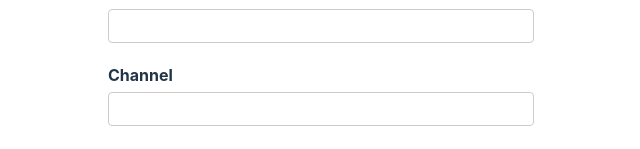
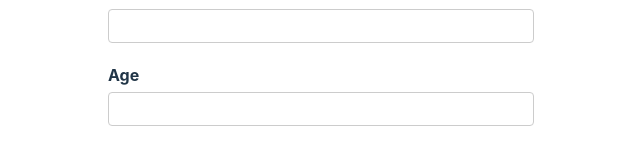
Before and after one commit to virat-sr/React-Form-Hooks, a React (Vite) app: page / in a window 1280 px wide. Shown: the part 135-284 px from the top of the page, without its empty margins (319-959 px from the left). Built offline with nearby package versions, Linux system fonts and the light colour scheme.

Commit message:
Channel changed to age

```diff
--- a/src/components/YoutubeForm.tsx
+++ b/src/components/YoutubeForm.tsx
@@ -55,12 +55,12 @@ const YoutubeForm = () => {
           <p className="error">{errors.username?.message}</p>
         </div>
         <div className="form-control">
-          <label htmlFor="channel">Channel</label>
+          <label htmlFor="age">Age</label>
           <input
             type="text"
-            id="channel"
-            {...register("channel", {
-              required: "Channel is required",
+            id="age"
+            {...register("age", {
+              required: "age is required",
             })}
           />
           <p className="error">{errors.username?.message}</p>
--- a/src/types/form.ts
+++ b/src/types/form.ts
@@ -3,7 +3,7 @@ import { UseFormRegister, UseFormWatch } from "react-hook-form";
 export type FormValues = {
   username: string;
   email: string;
-  channel: string;
+  age: string;
   phoneNumbers: string[];
   phNumbers: [{ number: string }];
   social: string;
```
Also changed, not shown: 1 other file (tests, documents, lock files or other folders).
